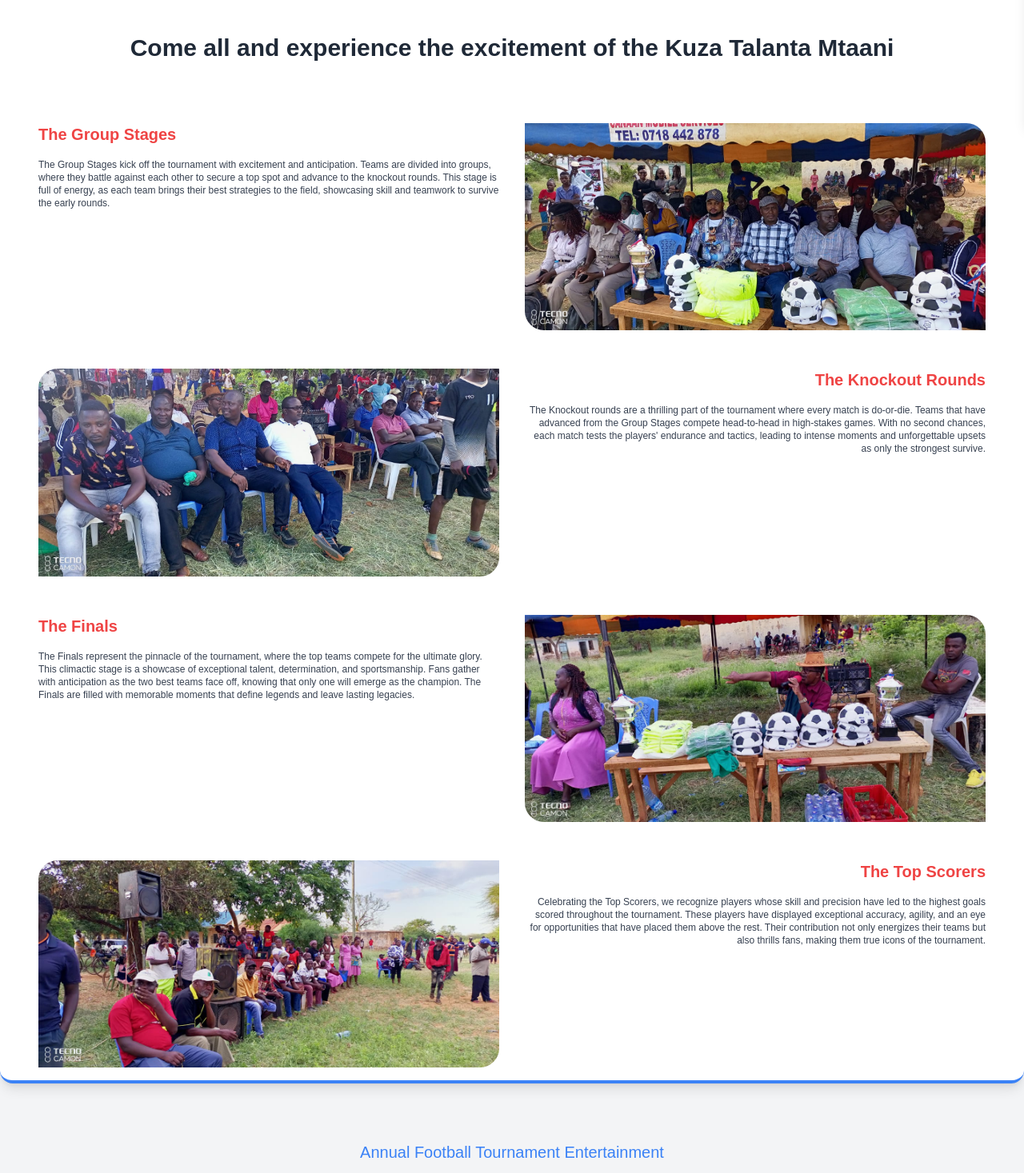
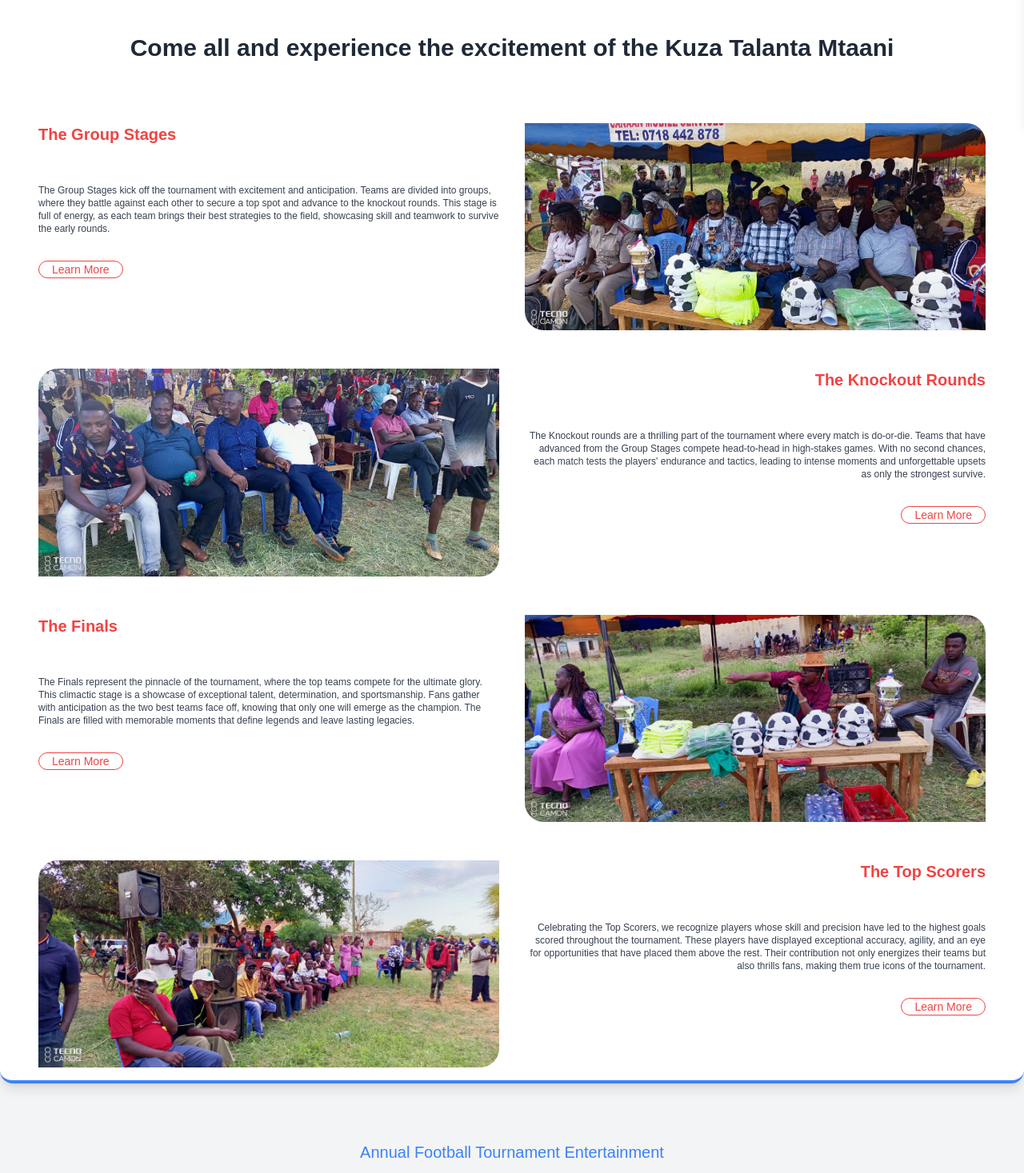
Before and after one commit to Richardkyalo/talanta-mtaani, a Next.js app: page / in a window 1280 px wide. Shown: the part 644-2111 px from the top of the page at 80% size. Built offline with nearby package versions, Linux system fonts and the light colour scheme; grey boxes are pictures that could not be loaded.

Commit message:
learn more

```diff
--- a/components/Home/search/Search.js
+++ b/components/Home/search/Search.js
@@ -27,13 +27,14 @@ const FootballTournamentSearch = () => {
               <div className="p-4 w-full md:w-1/2">
                 <Image src="/image/first.jpeg" alt="Group Stages" width={800} height={600} className="image-fluid rounded-tr-3xl rounded-bl-3xl" />
               </div>
-              <div className="p-4 w-full md:w-1/2 flex flex-col items-start">
+              <div className="p-4 space-y-8 w-full md:w-1/2 flex flex-col items-start">
                 <h4 className="text-xl font-semibold mb-4 text-red-500">The Group Stages</h4>
                 <p className="text-gray-700 text-xs text-left">
                   The Group Stages kick off the tournament with excitement and anticipation. Teams are divided into groups, where they
                   battle against each other to secure a top spot and advance to the knockout rounds. This stage is full of energy, as each team brings their best
                   strategies to the field, showcasing skill and teamwork to survive the early rounds.
                 </p>
+                <a href="#" className="btn btn-lg text-sm border border-red-500 rounded-full px-4 text-red-500 hover:bg-red-500 hover:text-white">Learn More</a>
               </div>
             </div>
 
@@ -42,7 +43,7 @@ const FootballTournamentSearch = () => {
               <div className="p-4 w-full md:w-1/2">
                 <Image src="/image/second.jpeg" alt="Knockouts" width={800} height={600} className="image-fluid rounded-tl-3xl rounded-br-3xl" />
               </div>
-              <div className="p-4 w-full md:w-1/2 flex flex-col items-end">
+              <div className="p-4  space-y-8 w-full md:w-1/2 flex flex-col items-end">
                 <h4 className="text-xl font-semibold mb-4 text-red-500">The Knockout Rounds</h4>
                 <p className="text-gray-700 text-xs text-right">
                   The Knockout rounds are a thrilling part of the tournament where every match is do-or-die.
@@ -50,6 +51,7 @@ const FootballTournamentSearch = () => {
                   With no second chances, each match tests the players&apos; endurance and tactics,
                   leading to intense moments and unforgettable upsets as only the strongest survive.
                 </p>
+                <a href="#" className="btn btn-lg text-sm border border-red-500 rounded-full px-4 text-red-500 hover:bg-red-500 hover:text-white">Learn More</a>
               </div>
             </div>
 
@@ -58,7 +60,7 @@ const FootballTournamentSearch = () => {
               <div className="p-4 w-full md:w-1/2">
                 <Image src="/image/third.jpeg" alt="Finals" width={800} height={600} className="image-fluid rounded-tr-3xl rounded-bl-3xl" />
               </div>
-              <div className="p-4 w-full md:w-1/2 flex flex-col items-start">
+              <div className="p-4  space-y-8 w-full md:w-1/2 flex flex-col items-start">
                 <h4 className="text-xl font-semibold mb-4 text-red-500">The Finals</h4>
                 <p className="text-gray-700 text-xs text-left">
                   The Finals represent the pinnacle of the tournament, where the top teams compete
@@ -67,6 +69,8 @@ const FootballTournamentSearch = () => {
                   the two best teams face off, knowing that only one will emerge as the champion.
                   The Finals are filled with memorable moments that define legends and leave lasting legacies.
                 </p>
+                <a href="#" className="btn btn-lg text-sm border border-red-500 rounded-full px-4 text-red-500 hover:bg-red-500 hover:text-white">Learn More</a>
+
               </div>
             </div>
 
@@ -75,7 +79,7 @@ const FootballTournamentSearch = () => {
               <div className="p-4 w-full md:w-1/2">
                 <Image src="/image/fourth.jpeg" alt="Top Scorers" width={800} height={600} className="image-fluid rounded-tl-3xl rounded-br-3xl" />
               </div>
-              <div className="p-4 w-full md:w-1/2 flex flex-col items-end">
+              <div className="p-4 space-y-8  w-full md:w-1/2 flex flex-col items-end">
                 <h4 className="text-xl font-semibold mb-4 text-red-500">The Top Scorers</h4>
                 <p className="text-gray-700 text-xs text-right">
                   Celebrating the Top Scorers, we recognize players whose skill and precision have
@@ -84,6 +88,8 @@ const FootballTournamentSearch = () => {
                   the rest. Their contribution not only energizes their teams but also thrills fans, making
                   them true icons of the tournament.
                 </p>
+                <a href="#" className="btn btn-lg text-sm border border-red-500 rounded-full px-4 text-red-500 hover:bg-red-500 hover:text-white">Learn More</a>
+
               </div>
             </div>
           </div>
```
